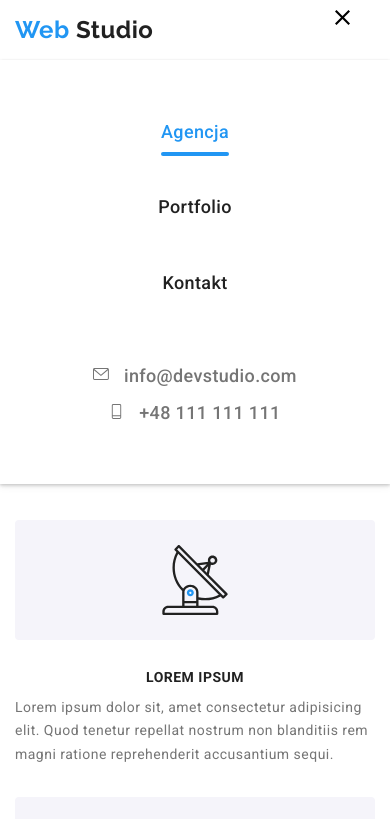
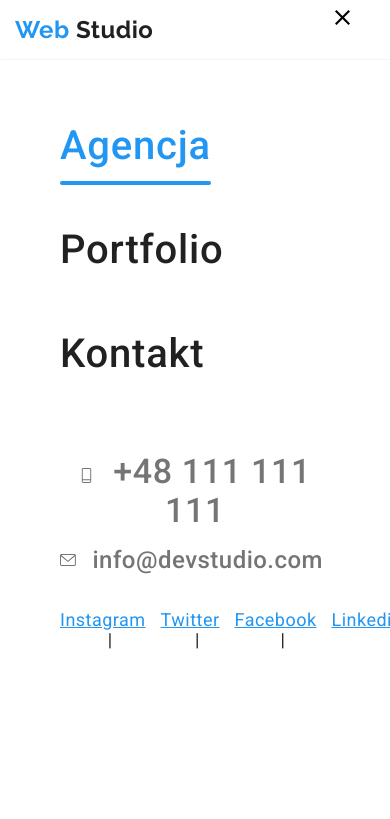
Before and after one commit to mateuszlagozny/Homework-8-, a plain HTML site: page index.html in a window 390 px wide. Both pictures are taken after a click on the button 355 px from the left and 30 px from the top of the page. Shown: the top 819 px of the page. Drawn offline with Linux system fonts and the light colour scheme.

Commit message:
Homework 8

```diff
--- a/index.html
+++ b/index.html
@@ -26,36 +26,57 @@
 
         <div class="menu-container" id="menu-container" data-menu>
           <ul class="site-nav">
-            <li class="item">
+            <li class="item menu-mobile">
               <a href="" class="link current">
                 Agencja
               </a>
             </li>
-            <li class="item">
-              <a href="./portfolio.html" class="link">Portfolio</a>
+            <li class="item menu-mobile">
+              <a href="./portfolio.html" class="link link-mobile">Portfolio</a>
             </li>
-            <li class="item">
-              <a href="" class="link">Kontakt</a>
+            <li class="item menu-mobile">
+              <a href="" class="link link-mobile">Kontakt</a>
             </li>
           </ul>
 
           <ul class="contacts-header">
-            <li class="item">
-              <a href="info@devstudio.com" class="link">
+            <li class="item menu-mobile-phone">
+              <a href="+48111111111" class="link link-phone" >
+                <svg class="phone-icon">
+                  <use href="#icon-telefon"></use>
+                </svg>
+                +48 111 111 111</a>
+            </li>
+            <li class="item menu-mobile-email">
+              <a href="info@devstudio.com" class="link link-email">
                 <svg class="mail-icon">
                   <use href="#icon-mail"></use>
                 </svg>
                 info@devstudio.com
               </a>
             </li>
-            <li class="item">
-              <a href="+48111111111" class="link" >
-                <svg class="phone-icon">
-                  <use href="#icon-telefon"></use>
-                </svg>
-                +48 111 111 111</a>
-            </li>
+
           </ul>
+          <div class="div-menu-mobile">
+            <ul class="social-media-menu">
+              <li class="social-link">
+                <a href="#">Instagram</a>
+                <span>|</span>
+              </li>
+              <li class="social-link">
+                <a href="#">Twitter</a>
+                <span>|</span>
+              </li>
+              <li class="social-link">
+                <a href="#">Facebook</a>
+                <span>|</span>
+              </li>
+              <li class="social-link">
+                <a href="#">Linkedin</a>
+              </li>
+            </ul>
+          </div>
+
         </div>
       </nav>
     </div>
--- a/sass/layout/_header.scss
+++ b/sass/layout/_header.scss
@@ -33,6 +33,7 @@
 
       }
 
+
       &.is-open .icon-cross {
         display: block;
         fill:black;
@@ -40,6 +41,10 @@
 
       &.is-open .icon-menu {
         display: none;
+      }
+
+      &.is-open .logo .logo__logotyp {
+        color: #fff,
       }
     }
 
@@ -56,7 +61,8 @@
       top: 100%;
       left: 0;
       width: 100%;
-      z-index: 999;
+      min-height: 798px;
+      // z-index: 999;
 
       padding: 60px;
       text-align: center;
@@ -66,6 +72,7 @@
 
       &.is-open {
         display: block;
+
       }
     }
 
@@ -242,3 +249,79 @@
       fill: #2196f3;
     }
   }
+
+  .menu-mobile {
+    display: flex;
+    align-items: flex-start;
+
+  }
+
+  @media screen and (max-width: 768px) {
+    .link.current,
+    .link.link-mobile {
+      font-size: 40px;
+    }
+
+    .link.link-phone {
+      font-size: 34px;
+    }
+
+    .link.link-email {
+      font-size: 24px;
+    }
+  }
+
+  .menu-mobile-phone {
+
+    display: flex;
+    align-items: flex-start;
+  }
+
+  .menu-mobile-email {
+
+    display: flex;
+    align-items: flex-start;
+  }
+
+
+
+  .link-email {
+    font-size: 24px;
+  }
+
+  .social-media-menu {
+    display: inline-flex;
+    list-style: none;
+    justify-content: flex-start;
+    margin-left: 0;
+    padding: 0;
+    margin-top: 15px;
+
+
+  }
+  .social-link {
+    margin-left: 15px;
+    font-size: 18px;
+
+    a {
+      color: #2196f3;
+    }
+
+  }
+
+  .div-menu-mobile {
+    display: flex;
+    margin-top:20px;
+    margin-left: -15px;
+  }
+
+  .social-link span {
+    margin-left: 15px;
+  }
+
+  @media screen and (min-width: 768px) {
+    .social-media-menu {
+      display: none;
+    }
+
+  }
```
Also changed, not shown: portfolio.html (+32 -12 lines), css/main.css, css/main.min.css, 2 other files.
